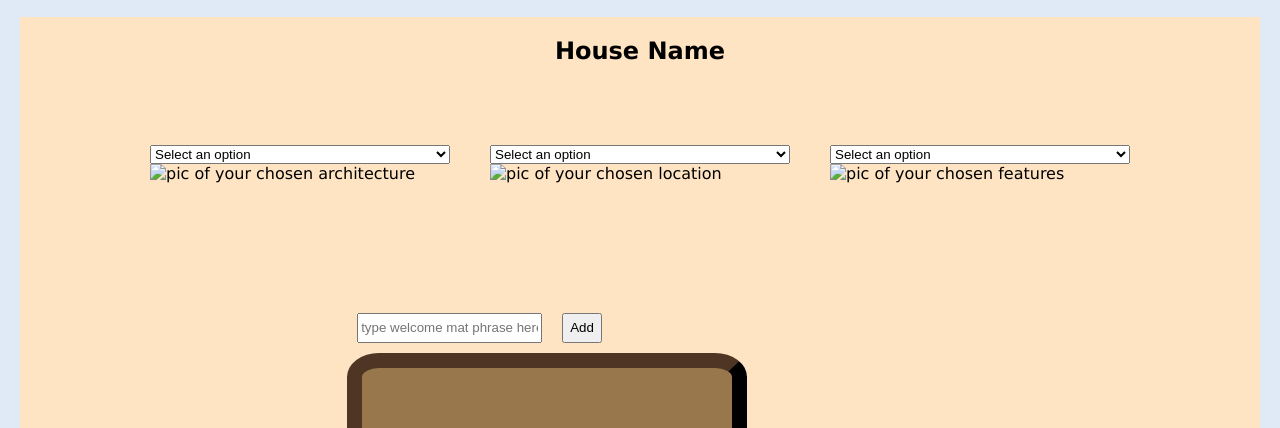
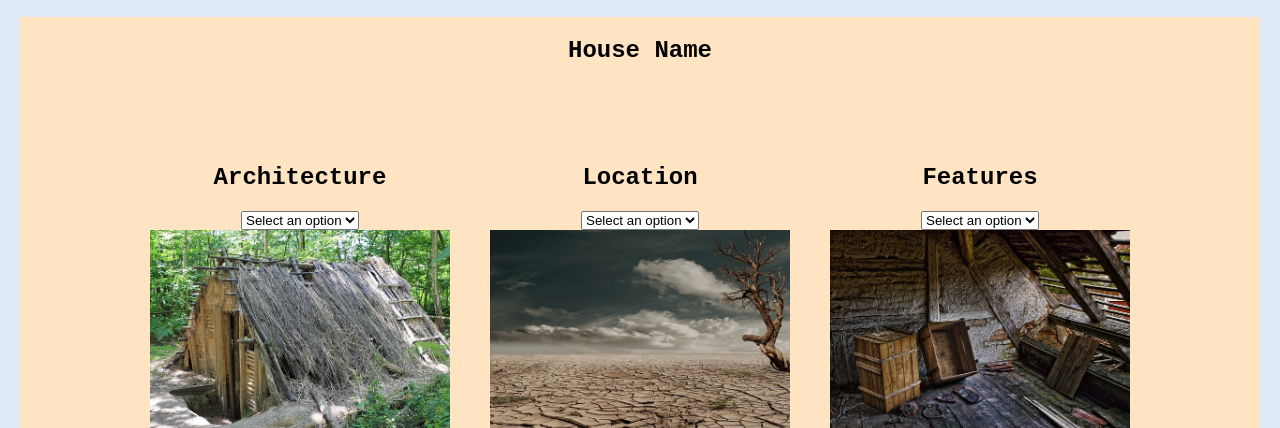
Before and after one commit to anthony-t-woo/city-builder, a plain HTML site: page index.html in a window 1280 px wide. Shown: the part 83-511 px from the top of the page. Drawn offline with Linux system fonts and the light colour scheme.

Commit message:
tuned up css

```diff
--- a/app.js
+++ b/app.js
@@ -13,10 +13,13 @@ const backgroundEl = document.getElementById('main-section');
 // user input elements
 const welcomeMatInputEl = document.getElementById('welcome-mat-phrase-input');
 const welcomeMatButtonEl = document.getElementById('welcome-mat-phrase-button');
+const nameHomeInputEl = document.getElementById('home-name-input');
+const nameHomeButtonEl = document.getElementById('home-name-button');
 // report element
 const reportEl = document.getElementById('report-div');
 const welcomeMatMessagesEL = document.getElementById('welcome-messages');
 const matMessageEL = document.getElementById('welcome-mat');
+const houseNameEl = document.getElementById('house-name');
 
 /* State */
 let welcomeMessages = [];
@@ -83,7 +86,7 @@ featuresDropdown.addEventListener('change', () => {
 });
 
 welcomeMatButtonEl.addEventListener('click', () => {
-    if (welcomeMatInputEl.value === 0) {
+    if (welcomeMatInputEl.value === '') {
         alert('how will you greet your guests?');
     } else {
         const currentWelcome = welcomeMatInputEl.value;
@@ -93,6 +96,11 @@ welcomeMatButtonEl.addEventListener('click', () => {
         displayWelcomeMessages();
     }
     console.log(welcomeMessages);
+});
+
+nameHomeButtonEl.addEventListener('click', () => {
+    houseNameEl.textContent = nameHomeInputEl.value;
+    nameHomeInputEl.value = '';
 });
 
 /* Display Functions */
--- a/index.html
+++ b/index.html
@@ -33,16 +33,31 @@
                 <h1 class="house-name" id="house-name">House Name</h1>
                 <section class="top-section">
                     <div class="architecture-container">
+                        <h2>Architecture</h2>
                         <select id="architecture-dropdown"></select>
-                        <img id="architecture-img" alt="pic of your chosen architecture" />
+                        <img
+                            id="architecture-img"
+                            src="./assets/strawhut.jpg"
+                            alt="pic of your chosen architecture"
+                        />
                     </div>
                     <div class="location-container">
+                        <h2>Location</h2>
                         <select id="location-dropdown"></select>
-                        <img id="location-img" alt="pic of your chosen location" />
+                        <img
+                            id="location-img"
+                            src="./assets/wasteland.jpg"
+                            alt="pic of your chosen location"
+                        />
                     </div>
                     <div class="features-container">
+                        <h2>Features</h2>
                         <select id="features-dropdown"></select>
-                        <img id="features-img" alt="pic of your chosen features" />
+                        <img
+                            id="features-img"
+                            src="./assets/ditch.jpg"
+                            alt="pic of your chosen features"
+                        />
                     </div>
                 </section>
                 <div id="report-div"></div>
@@ -54,6 +69,10 @@
                         />
                         <button id="welcome-mat-phrase-button">Add</button>
                     </div>
+                    <div class="add-home-name-div">
+                        <input id="home-name-input" placeholder="name your house here" />
+                        <button id="home-name-button">Add</button>
+                    </div>
                     <div class="welcome-mat" id="welcome-mat">WELCOME MAT MESSAGE GRAPHIC HERE</div>
                     <div id="welcome-messages">
                         <p>Greet your guests at the door with a message on the door mat!</p>
--- a/styles/global.css
+++ b/styles/global.css
@@ -43,7 +43,7 @@ img {
     justify-items: center;
     background-color: bisque;
     background-position: center;
-    background-size: contain;
+    background-size: cover;
     background-repeat: no-repeat;
 }
 
@@ -55,11 +55,13 @@ img {
     display: flex;
     flex-direction: column;
     margin: 20px;
+    align-items: center;
 }
 
 .bottom-section {
     display: flex;
     flex-direction: column;
+    align-items: center;
 }
 
 .add-welcome-mat-phrase-div {
@@ -92,9 +94,12 @@ input {
 }
 
 .main-section p,
+h2,
+h1,
 #report-div {
     background-color: bisque;
     color: black;
     font-family: 'Courier New', Courier, monospace;
     text-align: center;
+    font-size: 1.5rem;
 }
```
Also changed, not shown: assets/ditch.jpg (added), assets/strawhut.jpg (added), assets/wasteland.jpg (added).
